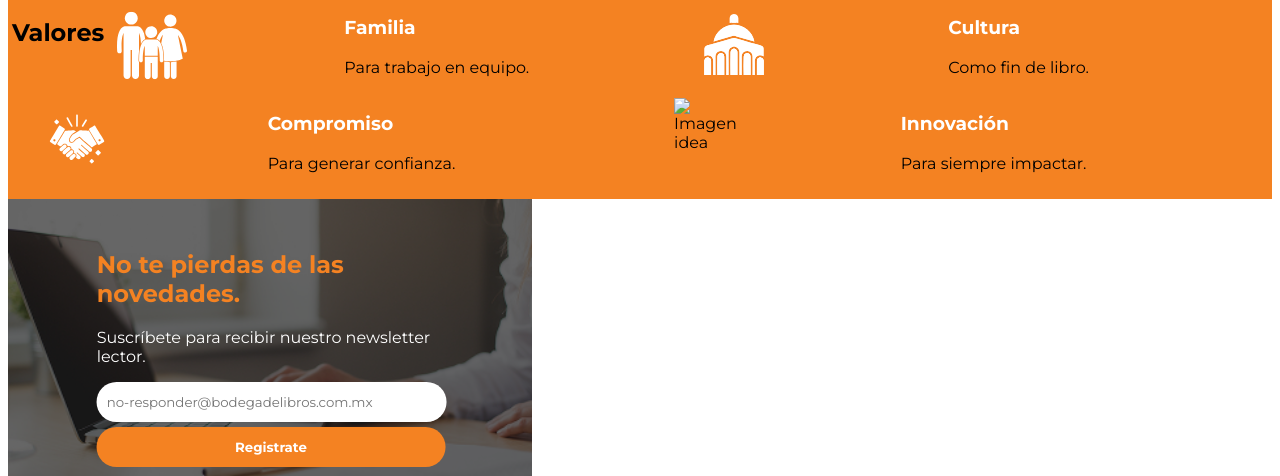
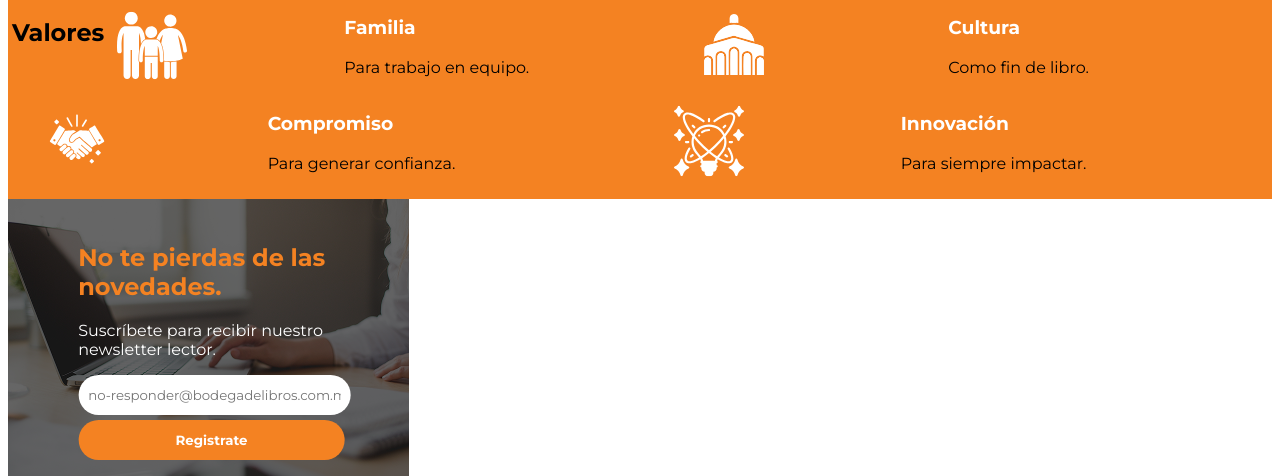
Before and after one commit to lauravital1430/bodega-de-libros, a plain HTML site: page index.html in a window 1280 px wide. Shown: the part 1850-2326 px from the top of the page. Drawn offline with Linux system fonts and the light colour scheme; a web font is replaced by a local one.

Commit message:
m equivoque en el nombre de una img

```diff
--- a/estilos.css
+++ b/estilos.css
@@ -143,7 +143,7 @@ footer ul {
 }
 #cont img{
     width: 100%;
-    height: 400px;
+    height: auto;
     filter: brightness(40%);
     display: block;
 }
--- a/index.html
+++ b/index.html
@@ -98,7 +98,7 @@
             </div>
         </div>
         <div class="valor">
-            <img src="img/Innovación.svg" alt="Imagen idea">
+            <img src="img/Innovacion.svg" alt="Imagen idea">
             <div class="infoV">
                 <h3>Innovación</h3>
                 <p>Para siempre impactar.</p>
```
